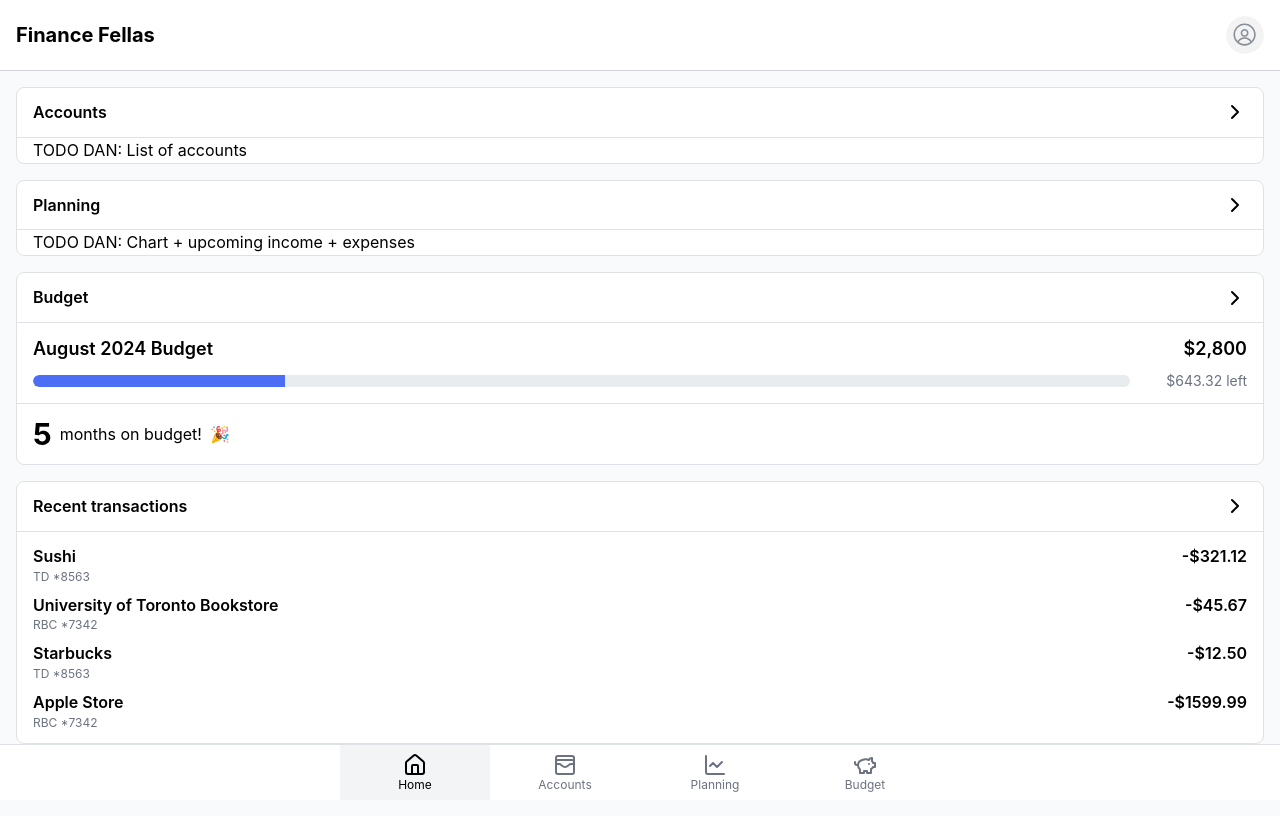
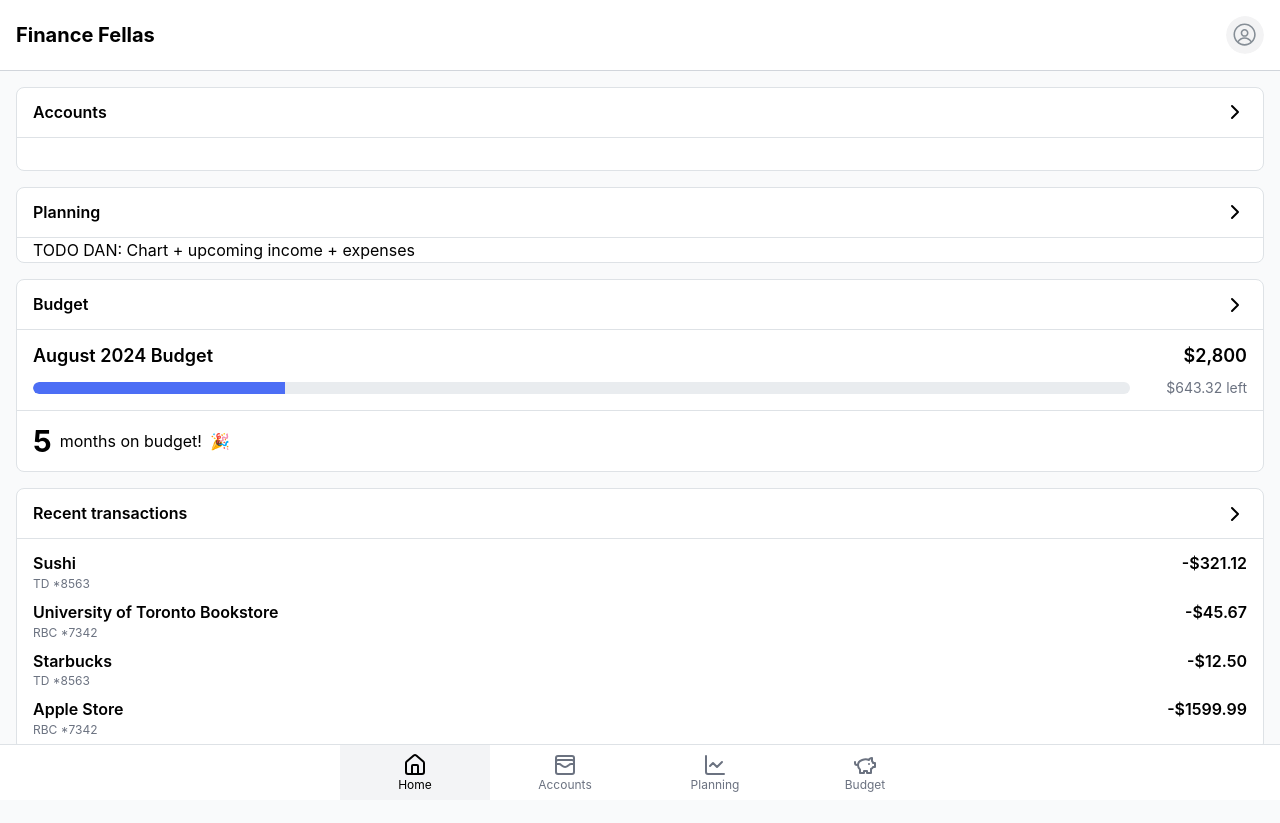
Before and after one commit to Prushka/finance-new, a React (Vite) app: page / in a window 1280 px wide. Built offline with nearby package versions, Linux system fonts and the light colour scheme.

Commit message:
Add home accounts

```diff
--- a/src/pages/Accounts.tsx
+++ b/src/pages/Accounts.tsx
@@ -261,7 +261,8 @@ export function AddAccount() {
                         toast.success('TD linked!', {
                             description: "You can now access all your TD accounts",
                             duration: 2500,
-                            position: "top-center"
+                            position: "top-center",
+
                         })
                     }, 400)
                 }}>CONTINUE</Button>
@@ -418,7 +419,7 @@ const accounts = {
     },
 }
 
-interface Bank {
+export interface Bank {
     color: {
         bg: string;
         text: string;
@@ -431,7 +432,7 @@ interface Bank {
     };
 }
 
-interface Account {
+export interface Account {
     name: string;
     balance: number;
     account: number;
@@ -467,20 +468,22 @@ function BankCard({bank}: { bank: Bank }) {
 }
 
 function AccountRow({a}: { a: Account }) {
+    return <Row2 name={a.name} description={a.description} icon={a.icon} value={a.balance.toFixed(2)}/>
+}
+
+export function Row2({icon, name, description, value}: { icon: any, name: string, description: string, value: string }) {
     return <div className={"flex justify-between items-center"}>
         <div className={"flex gap-4"}>
             <div className={"w-10 h-10 bg-gray-100 rounded-full flex justify-center items-center text-gray-900"}>
-                {a.icon}
+                {icon}
             </div>
             <div className={"flex flex-col h-full justify-center gap-1"}>
-                <p className={"leading-4"}>{a.name}</p>
-                <p className={"text-gray-500 text-xs leading-4"}>{a.description}</p>
+                <p className={"leading-4"}>{name}</p>
+                <p className={"text-gray-500 text-xs leading-4"}>{description}</p>
             </div>
         </div>
         <div className={"flex gap-2 self-start"}>
-            <p className={"text-lg"}>${a.balance}</p>
+            <p className={"text-lg"}>${value}</p>
         </div>
-
-
     </div>
 }
--- a/src/pages/Home.tsx
+++ b/src/pages/Home.tsx
@@ -1,6 +1,9 @@
 import { Avatar, Card, NumberFormatter, Progress } from "@mantine/core";
 import { ChevronRight } from "lucide-react";
 import { Link } from "react-router-dom";
+import {useRecoilState} from "recoil";
+import {accountsState} from "@/states.ts";
+import {Row2} from "@/pages/Accounts.tsx";
 
 const RECENT_TRANSACTIONS = [
   {
@@ -25,6 +28,7 @@ const RECENT_TRANSACTIONS = [
   },
 ];
 export default function Home() {
+  const [acc,] = useRecoilState(accountsState)
   return (
     <div>
       <div className="z-50 sticky top-0 bg-white p-4 border-b-[1px] border-b-gray-300 flex flex-col gap-4">
@@ -36,7 +40,18 @@ export default function Home() {
 
       <section className="p-4 flex flex-col items-center gap-4">
         <HomeCard title="Accounts" to="/accounts">
-          <Card.Section inheritPadding>TODO DAN: List of accounts</Card.Section>
+          <Card.Section className={"p-4 flex flex-col gap-4"}>
+            {Object.values(acc).map(({name, img, accounts}) => (
+                <Row2 icon={
+                  <img src={img} className={"w-10 h-10 rounded-full"}/>
+                } name={name} description={`${Object.values(accounts).length} accounts`} value={
+                    `${Object.values(accounts).reduce(
+                        (acc, {balance}) => acc + balance, 0
+                    ).toFixed(2)}`
+                  }/>
+                ))
+            }
+          </Card.Section>
         </HomeCard>
 
         <HomeCard title="Planning" to="/planning">
--- a/src/states.ts
+++ b/src/states.ts
@@ -1,6 +1,8 @@
-import { atom } from "recoil";
+import {atom, RecoilState} from "recoil";
+import {Bank} from "@/pages/Accounts.tsx";
 
-export const accountsState: any = atom({
+export const accountsState: RecoilState<
+    { [key: string]: Bank }> = atom({
     key: 'accounts',
     default: {},
 });
```
